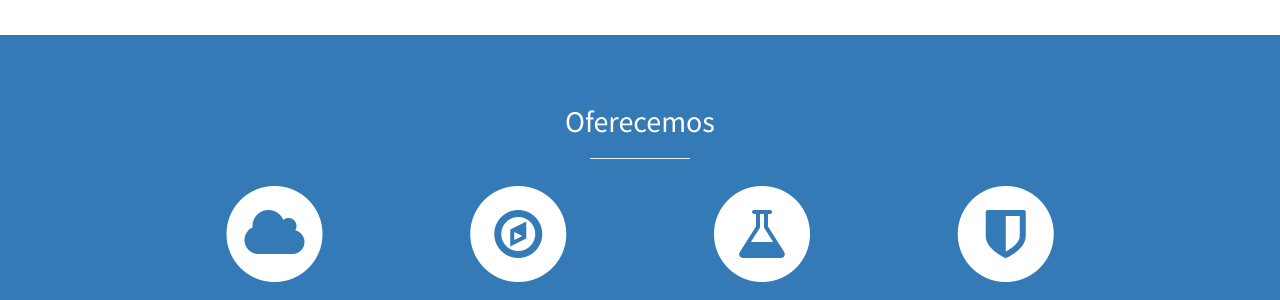
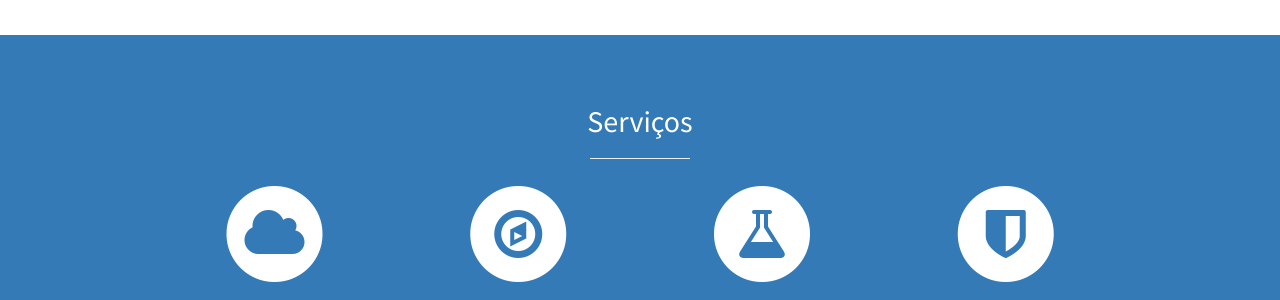
Before and after one commit to webcenter/webcenter.github.io, a Jekyll site: the page built from index.html, in a window 1280 px wide and 900 px high, scrolled down 919 px. Shown: the part 158-458 px from the top of the window. Built offline with Jekyll 4.4.1, drawn with Linux system fonts in a browser that asks for light colours.

Commit message:
#10 services

```diff
--- a/_includes/services.html
+++ b/_includes/services.html
@@ -3,7 +3,7 @@
     <div class="container">
         <div class="row text-center">
             <div class="col-lg-10 col-lg-offset-1">
-                <h2>Oferecemos</h2>
+                <h2>Serviços</h2>
                 <hr class="small">
                 <div class="row">
                     <div class="col-md-3 col-sm-6">
```
